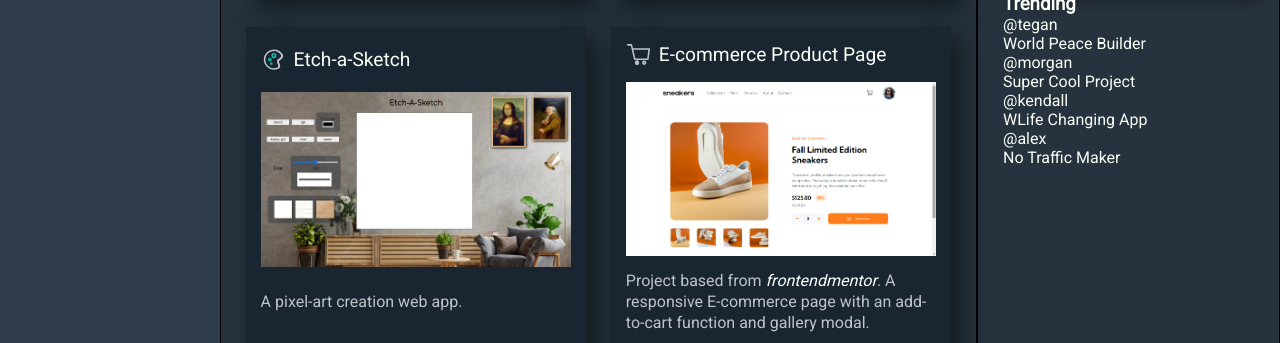
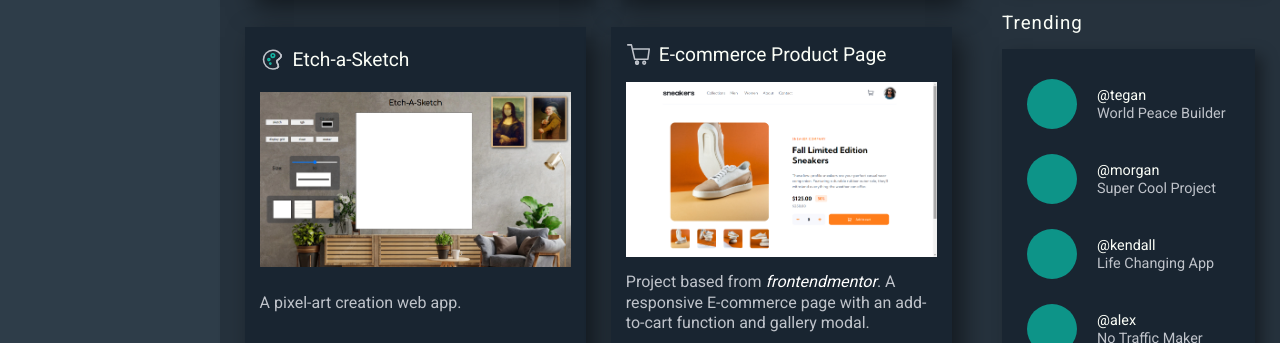
Before and after one commit to john0ground/Admin-Dashboard, a plain HTML site: page index.html in a window 1280 px wide. Shown: the part 658-1001 px from the top of the page. Drawn offline with Linux system fonts and the light colour scheme.

Commit message:
style trending section

```diff
--- a/index.html
+++ b/index.html
@@ -373,7 +373,7 @@
                 <div class="trending-user">
                     <div class="trending-img"></div>
                     <p>@kendall</p>
-                    <p>WLife Changing App</p>
+                    <p>Life Changing App</p>
                 </div>
                 <div class="trending-user">
                     <div class="trending-img"></div>
--- a/style.css
+++ b/style.css
@@ -205,17 +205,12 @@ main {
     grid-template-columns: 5fr 2fr;
 }
 
-main > * {
-    border: 1px solid #000;
-}
-
 .projects-section {
     display: grid;
     grid-template-columns: repeat(auto-fit, minmax(290px, 1fr));
     column-gap: 25px;
     row-gap: 30px;
     padding: 60px 25px;
-    border: 1px solid #000;
     position: relative;
 }
 
@@ -337,10 +332,11 @@ main > * {
 
 .announcement-container {
     background: var(--primary-main);
-    padding: 35px 25px;
+    padding: 30px 25px;
     box-shadow: 7px 7px 15px rgba(0, 0, 0, 0.4);
     display: flex;
     flex-direction: column;
+    margin-bottom: 30px;
 }
 
 .announcement:not(.announcement:last-of-type) {
@@ -364,6 +360,51 @@ p.anc-details {
     line-height: 1.1rem;
 }
 
+.side-content > h3:last-of-type {
+    margin-bottom: 15px;
+    font-weight: 100;
+    letter-spacing: 1px;
+}
+
+.trending-container {
+    background: var(--primary-main);
+    padding: 30px 25px;
+    box-shadow: 7px 7px 15px rgba(0, 0, 0, 0.4);
+    display: flex;
+    flex-direction: column;
+}
+
+.trending-user {
+    /* border: 1px solid #000; */
+    display: grid;
+    grid-template-columns: auto 1fr;
+    column-gap: 20px;
+}
+
+.trending-user:not(.trending-user:last-of-type) {
+    margin-bottom: 25px;
+}
+
+.trending-img {
+    grid-row: span 2;
+    width: 50px;
+    height: 50px;
+    background-color: #0D9488;
+    border-radius: 50%;
+}
+
+.trending-user p:first-of-type {
+    align-self: end;
+    font-size: 0.9rem;
+    margin-bottom: 1px;
+}
+
+.trending-user p:last-of-type {
+    align-self: start;
+    color: var(--text-grayish);
+    font-size: 0.9rem;
+}
+
 footer {
     grid-column: 2;
     grid-row: 3;
```
